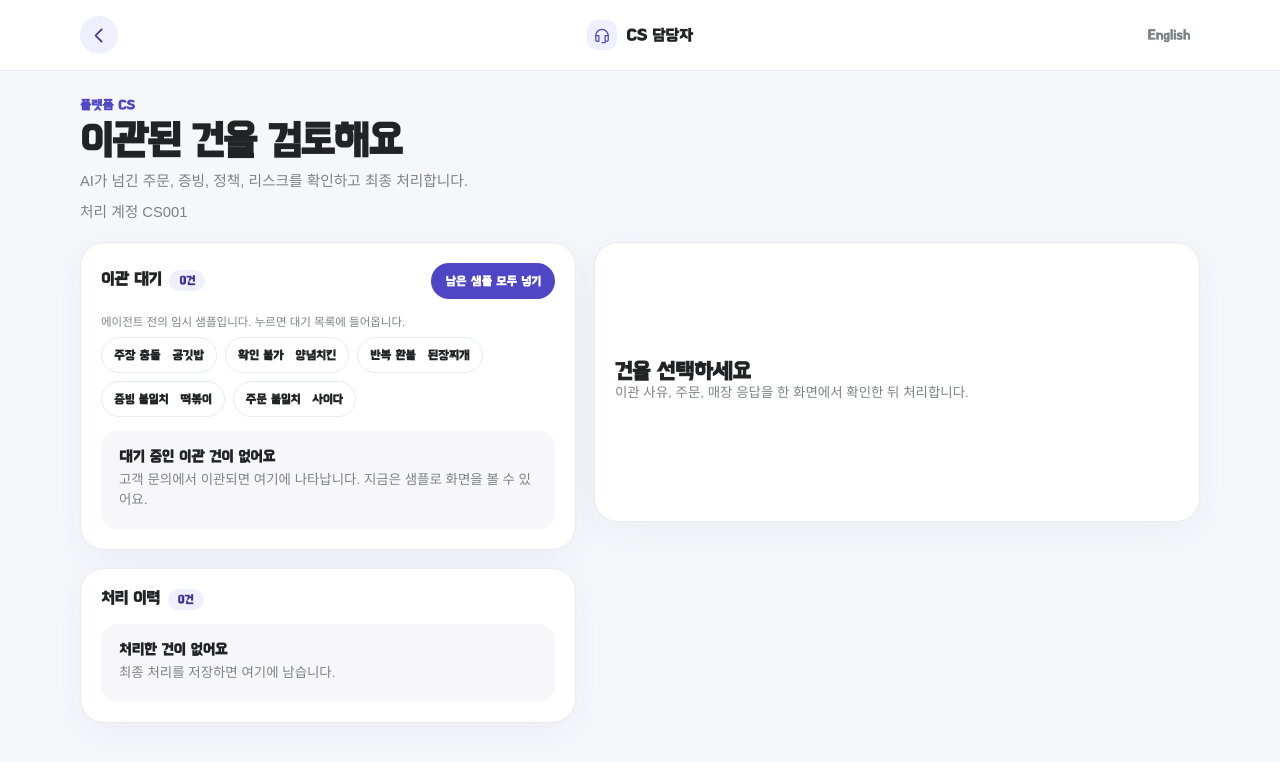
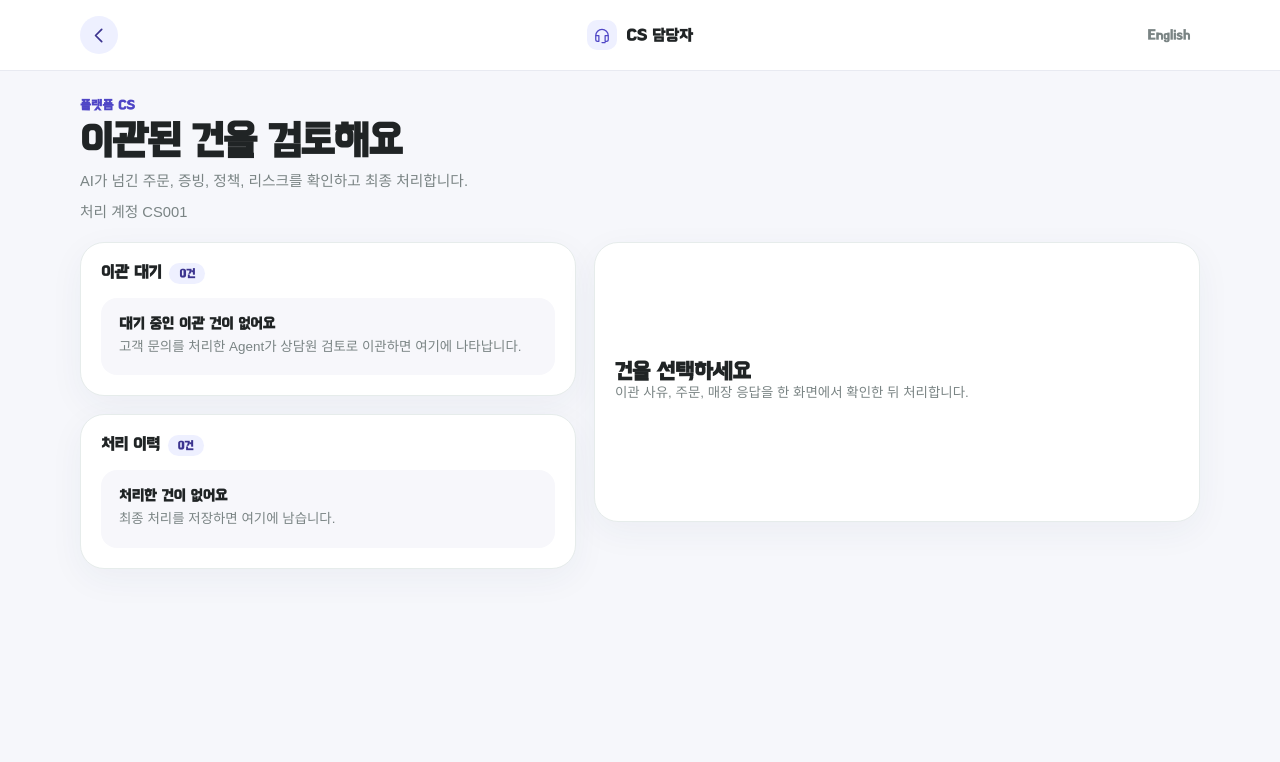
Before and after one commit to oljuyeon/baemin-cs-ai-agent, a React (Vite) app: page /cs in a window 1280 px wide. Shown: the top 762 px of the page. Built offline with nearby package versions, Linux system fonts and the light colour scheme.

Commit message:
refactor: use agent cases in human cs queue

```diff
--- a/src/components/cs/EscalationQueue.tsx
+++ b/src/components/cs/EscalationQueue.tsx
@@ -1,37 +1,33 @@
 import { useTranslation } from 'react-i18next'
 import { findMerchant, type CsCase } from '../../features/cs'
 import { isCsInProgress, isOverdueEscalation } from '../../features/csDesk/desk'
-import { queueTagForCase, type EscalationSample } from '../../features/csDesk/sampleEscalation'
 
 interface Props {
   cases: CsCase[]
-  samples: EscalationSample[]
-  waitingSampleIds: string[]
   selectedId: string | null
   now: number
-  creating: boolean
   onSelect: (caseId: string) => void
-  onCreateSample: (sampleId: string) => void
-  onCreateAll: () => void
 }
 
 const formatWhen = (value: string, language: string) =>
   new Intl.DateTimeFormat(language, { month: 'short', day: 'numeric', hour: 'numeric', minute: '2-digit' }).format(new Date(value))
 
+const queueTagForCase = (caseData: CsCase) => {
+  if (caseData.riskFlags.includes('frequent_refund')) return 'frequent_refund'
+  if (caseData.riskFlags.includes('evidence_mismatch')) return 'evidence_mismatch'
+  if (caseData.riskFlags.includes('order_claim_mismatch')) return 'order_claim_mismatch'
+  if (caseData.merchantConfirmation?.response === 'CLAIMS_PACKED') return 'claim_conflict'
+  if (caseData.merchantConfirmation?.response === 'UNKNOWN') return 'unknown'
+  return null
+}
+
 export function EscalationQueue({
   cases,
-  samples,
-  waitingSampleIds,
   selectedId,
   now,
-  creating,
   onSelect,
-  onCreateSample,
-  onCreateAll,
 }: Props) {
   const { t, i18n } = useTranslation('cs')
-  const waiting = new Set(waitingSampleIds)
-  const pendingSamples = samples.filter((sample) => !waiting.has(sample.id))
   return (
     <section className="cs-panel">
       <div className="cs-panel__title">
@@ -39,32 +35,7 @@ export function EscalationQueue({
           <h2>{t('queue.title')}</h2>
           <span>{t('queue.count', { count: cases.length })}</span>
         </div>
-        {pendingSamples.length > 0 && (
-          <button
-            className="cs-sample"
-            type="button"
-            disabled={creating}
-            onClick={onCreateAll}
-          >
-            {t('queue.sampleAll')}
-          </button>
-        )}
       </div>
-      {pendingSamples.length > 0 && (
-        <div className="cs-samples">
-          <span>{t('queue.sampleHint')}</span>
-          {pendingSamples.map((sample) => (
-            <button
-              key={sample.id}
-              type="button"
-              disabled={creating}
-              onClick={() => onCreateSample(sample.id)}
-            >
-              {t(`samples.${sample.id}`)}
-            </button>
-          ))}
-        </div>
-      )}
       {cases.length === 0 ? (
         <div className="cs-empty">
           <strong>{t('queue.emptyTitle')}</strong>
--- a/src/locales/en/cs.json
+++ b/src/locales/en/cs.json
@@ -25,7 +25,7 @@
     "title": "Escalations",
     "count": "{{count}}",
     "emptyTitle": "No escalated cases",
-    "emptyBody": "Cases appear here when a customer issue is escalated. Samples can fill the queue for now.",
+    "emptyBody": "Cases appear here when the Agent escalates them for human review.",
     "overdue": "Not started",
     "inProgress": "In consultation",
     "sampleAll": "Add remaining samples",
--- a/src/locales/ko/cs.json
+++ b/src/locales/ko/cs.json
@@ -25,7 +25,7 @@
     "title": "이관 대기",
     "count": "{{count}}건",
     "emptyTitle": "대기 중인 이관 건이 없어요",
-    "emptyBody": "고객 문의에서 이관되면 여기에 나타납니다. 지금은 샘플로 화면을 볼 수 있어요.",
+    "emptyBody": "고객 문의를 처리한 Agent가 상담원 검토로 이관하면 여기에 나타납니다.",
     "overdue": "미처리",
     "inProgress": "상담 진행중",
     "sampleAll": "남은 샘플 모두 넣기",
--- a/src/pages/CsPage.tsx
+++ b/src/pages/CsPage.tsx
@@ -3,12 +3,6 @@ import { useSearchParams } from 'react-router-dom'
 import { useTranslation } from 'react-i18next'
 import { caseStore, type CsCase } from '../features/cs'
 import { CS_AGENT_ID, historyForCs, isCsInProgress, isOverdueEscalation, markCsInProgress, queueForCs } from '../features/csDesk/desk'
-import {
-  createRemainingEscalations,
-  createSampleEscalation,
-  samplesForCs,
-  waitingSampleIds,
-} from '../features/csDesk/sampleEscalation'
 import { CsAlerts } from '../components/cs/CsAlerts'
 import { CsHeader } from '../components/cs/CsHeader'
 import { EscalationDetail } from '../components/cs/EscalationDetail'
@@ -38,7 +32,6 @@ export function CsPage() {
   const [mobileDetail, setMobileDetail] = useState(false)
   const [showNew, setShowNew] = useState(false)
   const [flash, setFlash] = useState<string | null>(null)
-  const [creating, setCreating] = useState(false)
   const [now, setNow] = useState(() => Date.now())
   const narrow = useNarrowLayout()
   const seenCount = useRef<number | null>(null)
@@ -110,46 +103,6 @@ export function CsPage() {
     window.scrollTo({ top: 0, behavior: 'smooth' })
   }
 
-  const createSample = async (sampleId: string) => {
-    setCreating(true)
-    setFlash(null)
-    try {
-      const result = await createSampleEscalation(sampleId)
-      if (result.status === 'created') {
-        setFlash(t('alerts.sampleCreated'))
-        setSelectedId(result.caseId)
-        setPanel('queue')
-        setMobileDetail(false)
-      } else if (result.status === 'already_waiting') {
-        setFlash(t('alerts.sampleExists'))
-        setSelectedId(result.caseId)
-        setPanel('queue')
-        setMobileDetail(false)
-      } else {
-        setFlash(t('alerts.sampleFailed'))
-      }
-      refresh()
-    } finally {
-      setCreating(false)
-    }
-  }
-
-  const createAllSamples = async () => {
-    setCreating(true)
-    setFlash(null)
-    try {
-      const created = await createRemainingEscalations()
-      if (created.length === 0) setFlash(t('alerts.sampleNoneLeft'))
-      else setFlash(t('alerts.sampleCreatedMany', { count: created.length }))
-      setPanel('queue')
-      setMobileDetail(false)
-      if (created[0]) setSelectedId(created[0])
-      refresh()
-    } finally {
-      setCreating(false)
-    }
-  }
-
   const selected = queue.find((caseData) => caseData.caseId === selectedId)
     ?? history.find((caseData) => caseData.caseId === selectedId)
     ?? null
@@ -179,14 +132,9 @@ export function CsPage() {
             {showQueue && (
               <EscalationQueue
                 cases={queue}
-                samples={samplesForCs()}
-                waitingSampleIds={waitingSampleIds()}
                 selectedId={selectedId}
                 now={now}
-                creating={creating}
                 onSelect={(caseId) => selectCase(caseId, 'queue')}
-                onCreateSample={(sampleId) => { void createSample(sampleId) }}
-                onCreateAll={() => { void createAllSamples() }}
               />
             )}
             {showHistory && (
```
